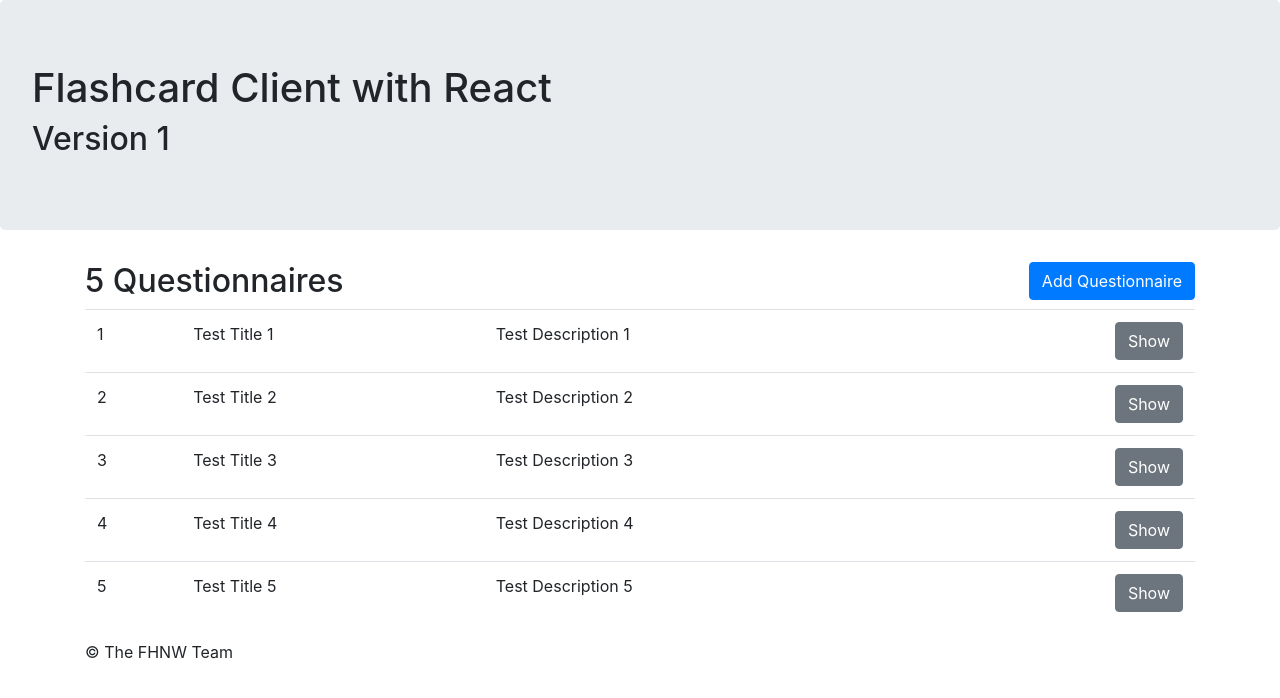
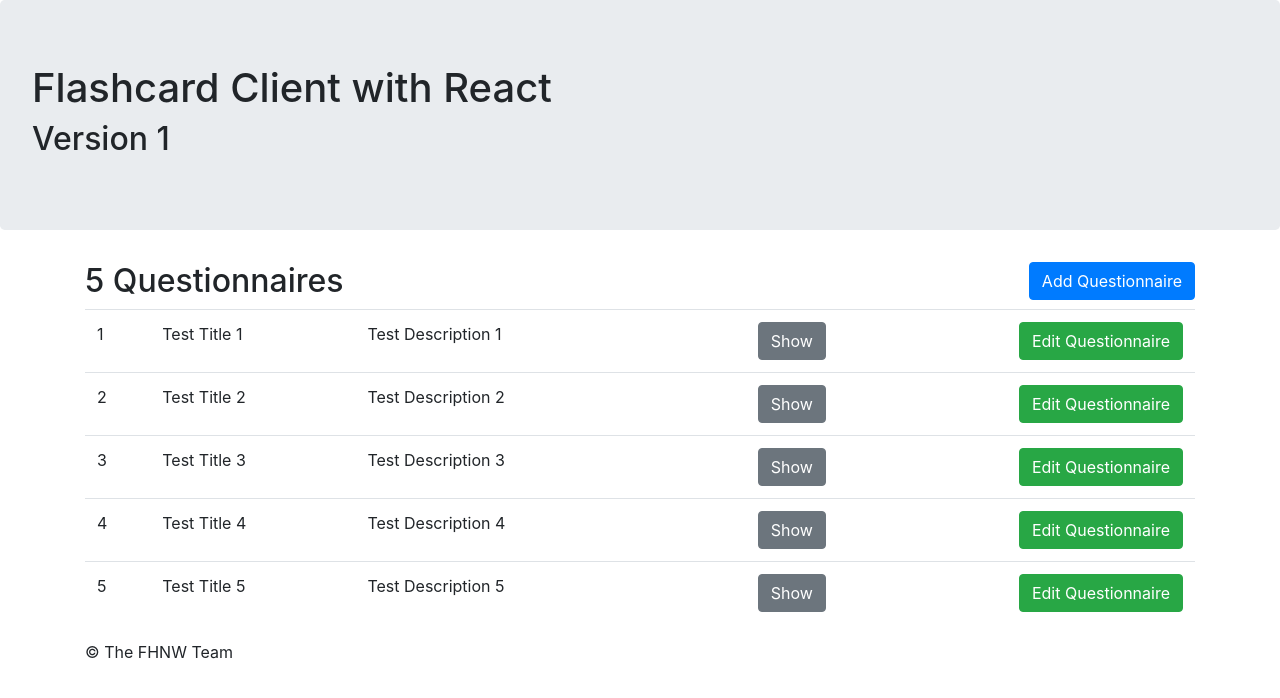
Before and after one commit to Pebesch/flashcard-react-standalone, a React (Create React App) app: page / in a window 1280 px wide. Shown: the top 698 px of the page. Built offline with nearby package versions, Linux system fonts and the light colour scheme.

Commit message:
Added QuestionnaireUpdateDialog and functionality

```diff
--- a/src/questionnaire/QuestionnaireContainer.js
+++ b/src/questionnaire/QuestionnaireContainer.js
@@ -21,6 +21,13 @@
     this.setState({ qs: this.state.qs.concat([newQ]) })
   }
 
+  onUpdate = (questionnaire) => {
+    const toUpdate = this.state.qs.find(q => q.id === questionnaire.questionnaire.id)
+    toUpdate.title = questionnaire.questionnaire.title
+    toUpdate.description = questionnaire.questionnaire.description
+    this.setState({ qs: this.state.qs })
+  }
+
   render () {
     return (
       <Container>
@@ -32,7 +39,7 @@
           <QuestionnaireCreateDialog onCreate={this.onCreate}/>
         </Col>
       </Row>
-        <QuestionnaireTable qs = {this.state.qs} />
+        <QuestionnaireTable qs = {this.state.qs} onUpdate={this.onUpdate} />
     </Container>
     )
   }
--- a/src/questionnaire/QuestionnaireTable.js
+++ b/src/questionnaire/QuestionnaireTable.js
@@ -2,13 +2,13 @@
 import { Table } from 'reactstrap'
 import QuestionnaireTableElement from './QuestionnaireTableElement'
 
-const QuestionnaireTable = ({ qs }) => {
+const QuestionnaireTable = ({ qs, onUpdate }) => {
   return (
         <Table hover>
             <tbody>
                 {
                     qs.map((q) => {
-                      return <QuestionnaireTableElement key={q.id} questionnaire={q}></QuestionnaireTableElement>
+                      return <QuestionnaireTableElement key={q.id} questionnaire={q} onUpdate={onUpdate}></QuestionnaireTableElement>
                     })
                 }
             </tbody>
--- a/src/questionnaire/QuestionnaireTableElement.js
+++ b/src/questionnaire/QuestionnaireTableElement.js
@@ -1,13 +1,17 @@
 import React from 'react'
 import QuestionnaireShowDialog from './QuestionnaireShowDialog'
+import QuestionnaireUpdateDialog from './QuestionnaireUpdateDialog'
 
-const QuestionnaireTableElement = ({ questionnaire }) => (
+const QuestionnaireTableElement = ({ questionnaire, onUpdate }) => {
+  return (
     <tr key={questionnaire.id} >
         <td>{questionnaire.id}</td>
         <td>{questionnaire.title}</td>
         <td>{questionnaire.description}</td>
         <td><QuestionnaireShowDialog questionnaire={questionnaire} /></td>
+        <td><QuestionnaireUpdateDialog questionnaire={questionnaire} onUpdate={onUpdate} /></td>
     </tr>
-)
+  )
+}
 
 export default QuestionnaireTableElement
--- a/src/questionnaire/QuestionnaireUpdateDialog.js
+++ b/src/questionnaire/QuestionnaireUpdateDialog.js
@@ -11,9 +11,7 @@
 
   // Handle generic by assigning the name: https://hjnilsson.com/2016/12/11/generic-form-handleChange-in-react/
   const handleChange = (event) => {
-    const change = {}
-    change[event.target.name] = event.target.value
-    setQuestionnaire(...questionnaire, change)
+    setQuestionnaire({ ...questionnaire, [event.target.name]: event.target.value })
   }
 
   const handleSubmit = () => {
@@ -27,12 +25,12 @@
 
   return (
     <div>
-      <Button color="primary" onClick={open}
-              className="float-right">Add Questionnaire</Button>
+      <Button color="success" onClick={open}
+              className="float-right">Edit Questionnaire</Button>
       <Modal isOpen={ showModal } toggle={ close } size="lg"
                   autoFocus={ false }>
         <ModalHeader toggle={ close } >
-          Add Questionnaire
+          Edit Questionnaire
         </ModalHeader>
         <ModalBody>
             <Form>
@@ -62,7 +60,7 @@
 
               <FormGroup>
                 <Col className="clearfix" style={{ padding: '.2rem' }}>
-                  <Button className="float-right" color="primary" onClick={handleSubmit} >Add</Button>
+                  <Button className="float-right" color="primary" onClick={handleSubmit} >Update</Button>
                 </Col>
               </FormGroup>
             </Form>
```
